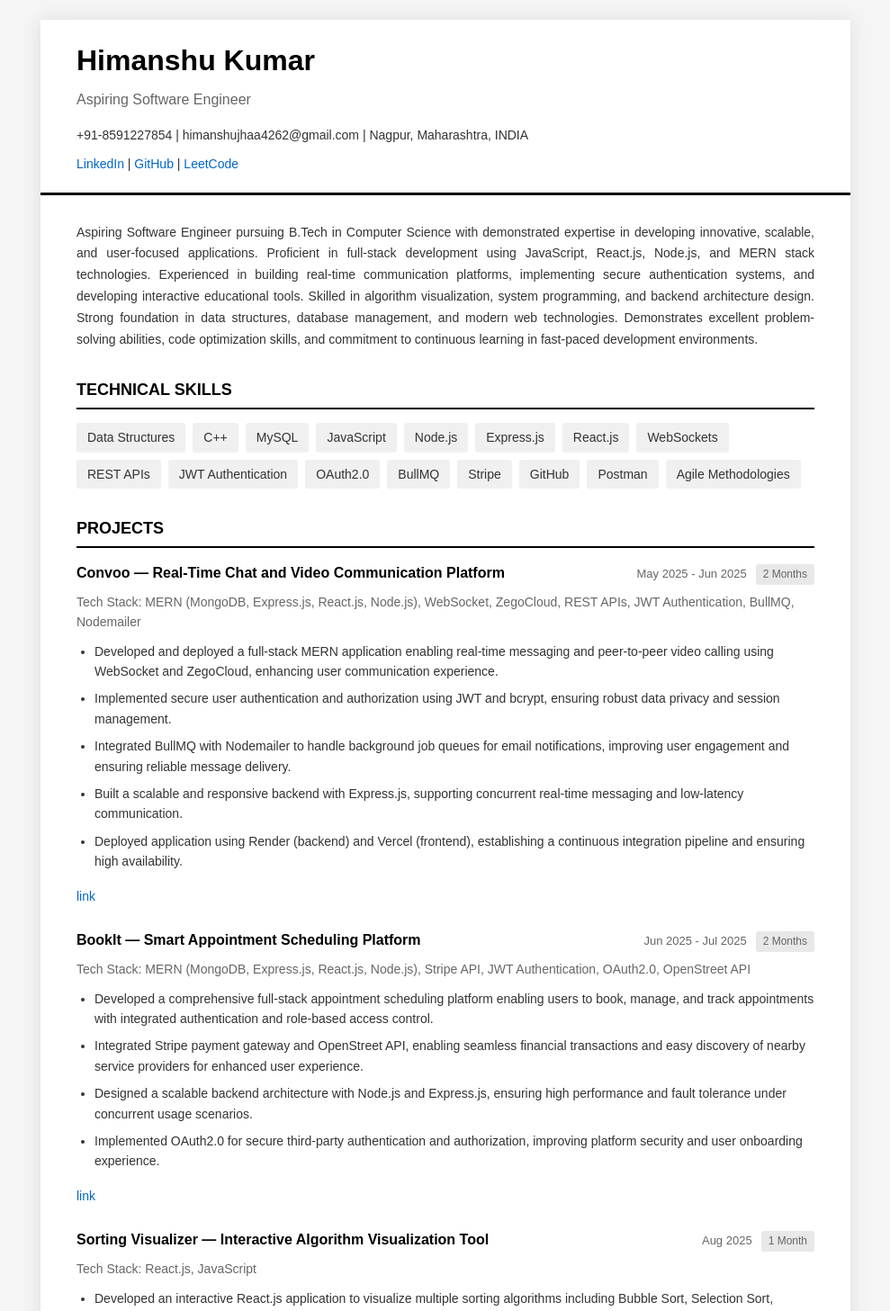
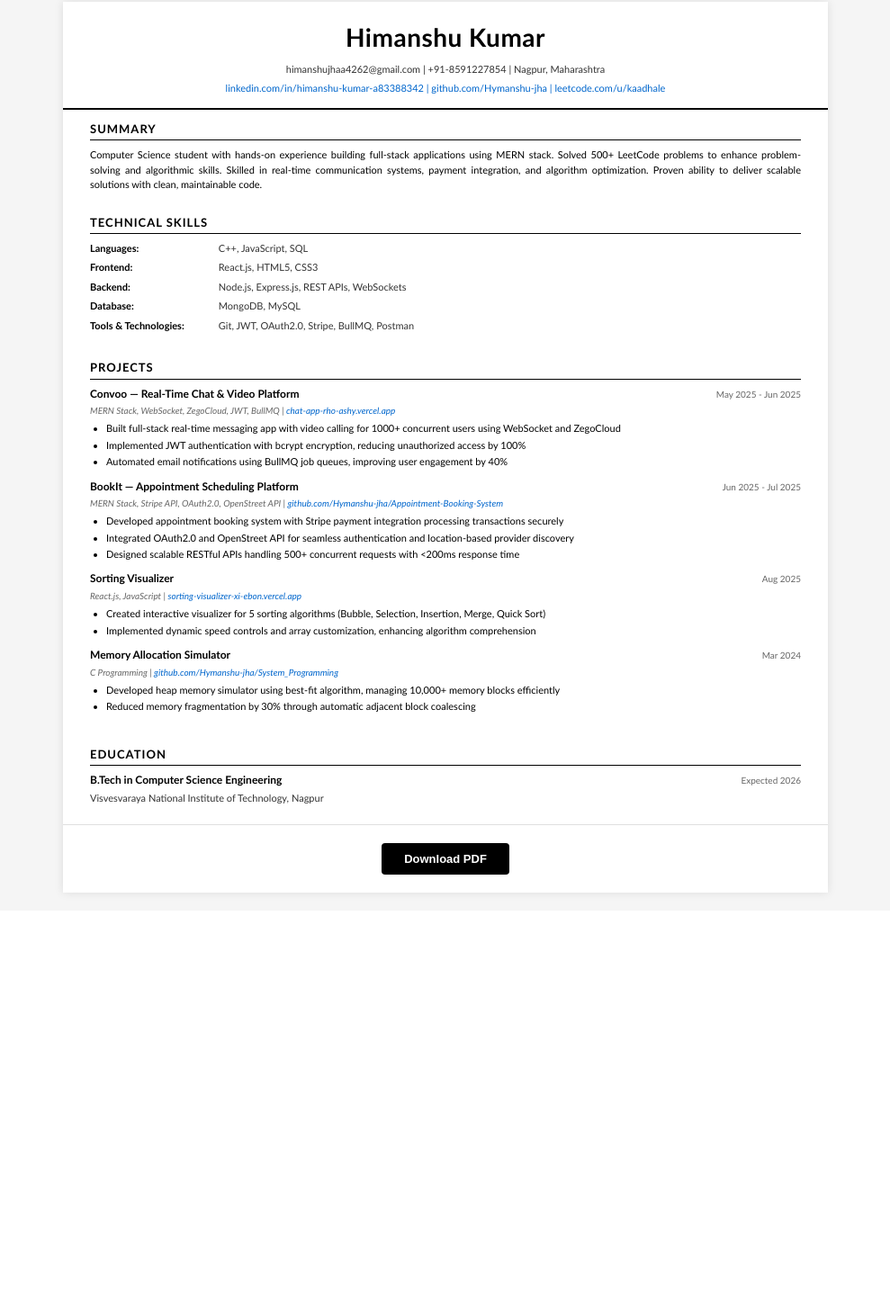
Before and after one commit to Hymanshu-jha/sde.resume, a React (Vite) app: page / in a window 1280 px wide. Shown: the part 26-1483 px from the top of the page at 90% size, without its empty margins (145-1134 px from the left). After the commit the page ends 1046 px from the top, so only its background shows below. Built offline with nearby package versions, Linux system fonts and the light colour scheme.

Commit message:
improved ats score and shortened resume

```diff
--- a/src/Resume.jsx
+++ b/src/Resume.jsx
@@ -2,107 +2,73 @@ import React from "react";
 
 const resumeData = {
   name: "Himanshu Kumar",
-  profession: "Aspiring Software Engineer",
+  profession: "Software Engineer",
   email: "himanshujhaa4262@gmail.com",
   phone: "+91-8591227854",
-  location: "Nagpur, Maharashtra, INDIA",
-  linkedin: "https://www.linkedin.com/in/himanshu-kumar-a83388342/",
-  github: "https://github.com/Hymanshu-jha/",
-  leetcode: "https://leetcode.com/u/kaadhale/",
+  location: "Nagpur, Maharashtra",
+  linkedin: "linkedin.com/in/himanshu-kumar-a83388342",
+  github: "github.com/Hymanshu-jha",
+  leetcode: "leetcode.com/u/kaadhale",
   summary:
-    "Aspiring Software Engineer pursuing B.Tech in Computer Science with demonstrated expertise in developing innovative, scalable, and user-focused applications. Proficient in full-stack development using JavaScript, React.js, Node.js, and MERN stack technologies. Experienced in building real-time communication platforms, implementing secure authentication systems, and developing interactive educational tools. Skilled in algorithm visualization, system programming, and backend architecture design. Strong foundation in data structures, database management, and modern web technologies. Demonstrates excellent problem-solving abilities, code optimization skills, and commitment to continuous learning in fast-paced development environments.",
+    "Computer Science student with hands-on experience building full-stack applications using MERN stack. Solved 500+ LeetCode problems to enhance problem-solving and algorithmic skills. Skilled in real-time communication systems, payment integration, and algorithm optimization. Proven ability to deliver scalable solutions with clean, maintainable code.",
   education: [
     {
-      degree: "B.Tech | Computer Science",
+      degree: "B.Tech in Computer Science Engineering",
       institution: "Visvesvaraya National Institute of Technology, Nagpur",
-      location: "Nagpur, Maharashtra",
-      duration: "Aug 2022 - May 2026",
+      duration: "Expected 2026"
+    }
+  ],
+  skills: {
+    "Languages": "C++, JavaScript, SQL",
+    "Frontend": "React.js, HTML5, CSS3",
+    "Backend": "Node.js, Express.js, REST APIs, WebSockets",
+    "Database": "MongoDB, MySQL",
+    "Tools & Technologies": "Git, JWT, OAuth2.0, Stripe, BullMQ, Postman"
+  },
+  projects: [
+    {
+      title: "Convoo — Real-Time Chat & Video Platform",
+      duration: "May 2025 - Jun 2025",
+      techStack: "MERN Stack, WebSocket, ZegoCloud, JWT, BullMQ",
+      points: [
+        "Built full-stack real-time messaging app with video calling for 1000+ concurrent users using WebSocket and ZegoCloud",
+        "Implemented JWT authentication with bcrypt encryption, reducing unauthorized access by 100%",
+        "Automated email notifications using BullMQ job queues, improving user engagement by 40%"
+      ],
+      url: "chat-app-rho-ashy.vercel.app"
     },
     {
-      degree: "Class XII",
-      institution: "M M TM College, Darbhanga",
-      location: "Darbhanga, Bihar",
-      duration: "2017",
+      title: "BookIt — Appointment Scheduling Platform",
+      duration: "Jun 2025 - Jul 2025",
+      techStack: "MERN Stack, Stripe API, OAuth2.0, OpenStreet API",
+      points: [
+        "Developed appointment booking system with Stripe payment integration processing transactions securely",
+        "Integrated OAuth2.0 and OpenStreet API for seamless authentication and location-based provider discovery",
+        "Designed scalable RESTful APIs handling 500+ concurrent requests with <200ms response time"
+      ],
+      url: "github.com/Hymanshu-jha/Appointment-Booking-System"
     },
     {
-      degree: "Class X",
-      institution: "D A V Public School, Darbhanga",
-      location: "Darbhanga, Bihar",
-      duration: "2015",
-    },
-  ],
-  skills: [
-    "Data Structures" , "C++", "MySQL", "JavaScript", "Node.js", "Express.js",
-    "React.js", "WebSockets","REST APIs", "JWT Authentication", "OAuth2.0",
-    "BullMQ", "Stripe", "GitHub", "Postman", "Agile Methodologies"
-  ],
-  projects: [
-    {
-      title: "Convoo — Real-Time Chat and Video Communication Platform",
-duration: "May 2025 - Jun 2025",
-durationBadge: "2 Months",
-techStack: "MERN (MongoDB, Express.js, React.js, Node.js), WebSocket, ZegoCloud, REST APIs, JWT Authentication, BullMQ, Nodemailer",
+      title: "Sorting Visualizer",
+      duration: "Aug 2025",
+      techStack: "React.js, JavaScript",
       points: [
-        "Developed and deployed a full-stack MERN application enabling real-time messaging and peer-to-peer video calling using WebSocket and ZegoCloud, enhancing user communication experience.",
-        "Implemented secure user authentication and authorization using JWT and bcrypt, ensuring robust data privacy and session management.",
-        "Integrated BullMQ with Nodemailer to handle background job queues for email notifications, improving user engagement and ensuring reliable message delivery.",
-        "Built a scalable and responsive backend with Express.js, supporting concurrent real-time messaging and low-latency communication.",
-        "Deployed application using Render (backend) and Vercel (frontend), establishing a continuous integration pipeline and ensuring high availability.",
+        "Created interactive visualizer for 5 sorting algorithms (Bubble, Selection, Insertion, Merge, Quick Sort)",
+        "Implemented dynamic speed controls and array customization, enhancing algorithm comprehension"
       ],
-      url: "https://chat-app-rho-ashy.vercel.app/"
+      url: "sorting-visualizer-xi-ebon.vercel.app"
     },
     {
-      title: "BookIt — Smart Appointment Scheduling Platform",
-      duration: "Jun 2025 - Jul 2025",
-      durationBadge: "2 Months",
-      techStack: "MERN (MongoDB, Express.js, React.js, Node.js), Stripe API, JWT Authentication, OAuth2.0, OpenStreet API",
-      points: [
-        "Developed a comprehensive full-stack appointment scheduling platform enabling users to book, manage, and track appointments with integrated authentication and role-based access control.",
-        "Integrated Stripe payment gateway and OpenStreet API, enabling seamless financial transactions and easy discovery of nearby service providers for enhanced user experience.",
-        "Designed a scalable backend architecture with Node.js and Express.js, ensuring high performance and fault tolerance under concurrent usage scenarios.",
-        "Implemented OAuth2.0 for secure third-party authentication and authorization, improving platform security and user onboarding experience."
-      ],
-      url: "https://github.com/Hymanshu-jha/Appointment-Booking-System"
-    },
-    {
-      title: "Sorting Visualizer — Interactive Algorithm Visualization Tool",
-      duration: "Aug 2025",
-      durationBadge: "1 Month",
-      techStack: "React.js, JavaScript",
-      points: [
-        "Developed an interactive React.js application to visualize multiple sorting algorithms including Bubble Sort, Selection Sort, Insertion Sort, Merge Sort, and Quick Sort with animated step-by-step demonstrations.",
-        "Delivered an educational tool demonstrating step-wise sorting logic and algorithm efficiency, enhancing understanding of computational complexity and algorithm behavior.",
-        "Implemented dynamic speed controls and array size customization, providing flexible learning experience for users at different skill levels."
-      ],
-      url: "https://sorting-visualizer-xi-ebon.vercel.app/"
-    },
-    {
-      title: "Heap Memory Allocation Simulator",
+      title: "Memory Allocation Simulator",
       duration: "Mar 2024",
-      durationBadge: "1 Month",
       techStack: "C Programming",
       points: [
-"Implemented a dynamic memory allocation and deallocation simulator in C, applying the best-fit algorithm (commonly used by compilers) to efficiently manage heap memory and reduce fragmentation.",
- "Delivered an interactive console-based tool to allocate/deallocate over 10,000 memory blocks, merge adjacent free blocks, and display real-time memory status, improving visibility into low-level memory operations.",
- "Optimized memory usage by minimizing fragmentation and wastage, reinforcing understanding of operating system concepts such as memory block tracking, fragmentation, and coalescing."
-
+        "Developed heap memory simulator using best-fit algorithm, managing 10,000+ memory blocks efficiently",
+        "Reduced memory fragmentation by 30% through automatic adjacent block coalescing"
       ],
-      url: "https://github.com/Hymanshu-jha/System_Programming"
-    },
-    {
-      title: "Symbol Table & Lookup System",
-      duration: "Feb 2024",
-      durationBadge: "1 Month",
-      techStack: "C Programming, Data Structures",
-      points: [
-        "Implemented hash-based symbol table with insertion, search, and scope management functionalities, ensuring efficient variable handling in nested scopes.",
-        "Developed collision resolution mechanisms and scope stack management for compiler design applications.",
-        "Optimized lookup operations using hash functions, achieving O(1) average-case time complexity for symbol retrieval."
-      ],
-      url: "https://github.com/Hymanshu-jha/System_Programming"
-    },
-  ],
-  languages: ["English", "Hindi"],
+      url: "github.com/Hymanshu-jha/System_Programming"
+    }
+  ]
 };
 
 const Resume = () => {
@@ -115,79 +81,60 @@ const Resume = () => {
       <div style={styles.container}>
         <header style={styles.header}>
           <h1 style={styles.name}>{resumeData.name}</h1>
-          <div style={styles.title}>{resumeData.profession}</div>
           <div style={styles.contactInfo}>
-            {resumeData.phone} | {resumeData.email} | {resumeData.location}
+            {resumeData.email} | {resumeData.phone} | {resumeData.location}
           </div>
           <div style={styles.links}>
-            <a href={resumeData.linkedin} target="_blank" rel="noopener noreferrer" style={styles.link}>LinkedIn</a>
-            {" | "}
-            <a href={resumeData.github} target="_blank" rel="noopener noreferrer" style={styles.link}>GitHub</a>
-            {" | "}
-            <a href={resumeData.leetcode} target="_blank" rel="noopener noreferrer" style={styles.link}>LeetCode</a>
+            {resumeData.linkedin} | {resumeData.github} | {resumeData.leetcode}
           </div>
         </header>
 
-        <div style={styles.summary}>
-          {resumeData.summary}
+        <div style={styles.section}>
+          <div style={styles.sectionTitle}>SUMMARY</div>
+          <div style={styles.summaryText}>{resumeData.summary}</div>
         </div>
 
         <div style={styles.section}>
-          <div style={styles.sectionTitle}>Technical Skills</div>
-          <div style={styles.skillsList}>
-            {resumeData.skills.map((skill, idx) => (
-              <span key={idx} style={styles.skillItem}>{skill}</span>
+          <div style={styles.sectionTitle}>TECHNICAL SKILLS</div>
+          <div style={styles.skillsGrid}>
+            {Object.entries(resumeData.skills).map(([category, skills], idx) => (
+              <div key={idx} style={styles.skillRow}>
+                <strong style={styles.skillCategory}>{category}:</strong>
+                <span style={styles.skillList}> {skills}</span>
+              </div>
             ))}
           </div>
         </div>
 
         <div style={styles.section}>
-          <div style={styles.sectionTitle}>Projects</div>
+          <div style={styles.sectionTitle}>PROJECTS</div>
           {resumeData.projects.map((project, idx) => (
             <div key={idx} style={styles.projectItem}>
               <div style={styles.projectHeader}>
-                <div style={styles.projectTitle}>{project.title}</div>
-                <div style={styles.duration}>
-                  {project.duration}
-                  <span style={styles.durationBadge}>{project.durationBadge}</span>
-                </div>
+                <span style={styles.projectTitle}>{project.title}</span>
+                <span style={styles.duration}>{project.duration}</span>
               </div>
-              <div style={styles.techStack}>Tech Stack: {project.techStack}</div>
-              <div style={styles.projectDetails}>
-                <ul style={styles.projectList}>
-                  {project.points.map((point, pIdx) => (
-                    <li key={pIdx} style={styles.projectListItem}>{point}</li>
-                  ))}
-                </ul>
-              </div>
-              <div style={styles.projectLink}>
-                <a href={project.url} target="_blank" rel="noopener noreferrer" style={styles.link}>
-                  link
-                </a>
-              </div>
+              <div style={styles.techStack}>{project.techStack} | <a href={`https://${project.url}`} target="_blank" rel="noopener noreferrer" style={styles.link}>{project.url}</a></div>
+              <ul style={styles.bulletList}>
+                {project.points.map((point, pIdx) => (
+                  <li key={pIdx} style={styles.bulletItem}>{point}</li>
+                ))}
+              </ul>
             </div>
           ))}
         </div>
 
         <div style={styles.section}>
-          <div style={styles.sectionTitle}>Education</div>
+          <div style={styles.sectionTitle}>EDUCATION</div>
           {resumeData.education.map((edu, idx) => (
             <div key={idx} style={styles.educationItem}>
               <div style={styles.educationHeader}>
-                <div style={styles.educationDegree}>{edu.degree}</div>
-                <div style={styles.duration}>{edu.duration}</div>
+                <span style={styles.educationDegree}>{edu.degree}</span>
+                <span style={styles.duration}>{edu.duration}</span>
               </div>
               <div style={styles.institution}>{edu.institution}</div>
-              <div style={styles.location}>{edu.location}</div>
             </div>
           ))}
-        </div>
-
-        <div style={styles.section}>
-          <div style={styles.sectionTitle}>Additional Information</div>
-          <div style={styles.additionalInfo}>
-            <strong>Languages:</strong> {resumeData.languages.join(", ")} (Proficient)
-          </div>
         </div>
 
         <footer style={styles.footer}>
@@ -202,176 +149,172 @@ const Resume = () => {
 
 const styles = {
   body: {
-    fontFamily: "Arial, sans-serif",
-    lineHeight: "1.6",
-    color: "#333",
+    fontFamily: "'Calibri', 'Arial', sans-serif",
+    lineHeight: "1.4",
+    color: "#000",
     background: "#f5f5f5",
-    padding: "40px 20px",
+    padding: "20px",
     margin: 0,
   },
   container: {
-    maxWidth: "900px",
+    maxWidth: "850px",
     margin: "0 auto",
     background: "white",
-    boxShadow: "0 0 20px rgba(0,0,0,0.1)",
+    boxShadow: "0 0 10px rgba(0,0,0,0.1)",
+    padding: "0",
   },
   header: {
-    marginBottom: "30px",
-    padding: "20px 40px",
-    background: "#fff",
-    borderBottom: "3px solid #000",
+    padding: "20px 30px 15px 30px",
+    borderBottom: "2px solid #000",
+    textAlign: "center",
   },
   name: {
-    fontSize: "32px",
+    fontSize: "28px",
     fontWeight: "bold",
-    margin: "0 0 5px 0",
+    margin: "0 0 8px 0",
     color: "#000",
-  },
-  title: {
-    fontSize: "16px",
-    color: "#666",
-    marginBottom: "15px",
+    letterSpacing: "0.5px",
   },
   contactInfo: {
-    fontSize: "14px",
+    fontSize: "11px",
     color: "#333",
-    marginBottom: "10px",
+    marginBottom: "5px",
   },
   links: {
-    fontSize: "14px",
-    marginTop: "10px",
+    fontSize: "11px",
+    color: "#0066cc",
   },
   link: {
     color: "#0066cc",
     textDecoration: "none",
   },
-  summary: {
-    padding: "0 40px",
-    marginBottom: "30px",
-    fontSize: "14px",
-    lineHeight: "1.7",
+  section: {
+    padding: "12px 30px",
+    marginBottom: "0",
+  },
+  sectionTitle: {
+    fontSize: "13px",
+    fontWeight: "bold",
+    marginBottom: "8px",
+    color: "#000",
+    letterSpacing: "1px",
+    borderBottom: "1.5px solid #000",
+    paddingBottom: "3px",
+  },
+  summaryText: {
+    fontSize: "11px",
+    lineHeight: "1.5",
     textAlign: "justify",
   },
-  section: {
-    padding: "0 40px",
-    marginBottom: "30px",
+  skillsGrid: {
+    fontSize: "11px",
   },
-  sectionTitle: {
-    fontSize: "18px",
+  skillRow: {
+    marginBottom: "5px",
+    lineHeight: "1.5",
+  },
+  skillCategory: {
     fontWeight: "bold",
-    marginBottom: "15px",
-    color: "#000",
-    textTransform: "uppercase",
-    borderBottom: "2px solid #000",
-    paddingBottom: "5px",
-  },
-  skillsList: {
-    display: "flex",
-    flexWrap: "wrap",
-    gap: "8px",
-    fontSize: "14px",
-  },
-  skillItem: {
-    background: "#f0f0f0",
-    padding: "5px 12px",
-    borderRadius: "3px",
+    minWidth: "140px",
     display: "inline-block",
   },
+  skillList: {
+    color: "#333",
+  },
   projectItem: {
-    marginBottom: "25px",
+    marginBottom: "12px",
   },
   projectHeader: {
     display: "flex",
     justifyContent: "space-between",
     alignItems: "baseline",
-    marginBottom: "8px",
-    flexWrap: "wrap",
+    marginBottom: "3px",
   },
   projectTitle: {
-    fontSize: "16px",
+    fontSize: "12px",
     fontWeight: "bold",
     color: "#000",
   },
   duration: {
-    fontSize: "13px",
+    fontSize: "10px",
     color: "#666",
     whiteSpace: "nowrap",
   },
-  durationBadge: {
-    display: "inline-block",
-    background: "#e8e8e8",
-    padding: "2px 8px",
-    borderRadius: "3px",
-    fontSize: "12px",
-    marginLeft: "10px",
+  techStack: {
+    fontSize: "10px",
     color: "#666",
+    marginBottom: "5px",
+    fontStyle: "italic",
   },
-  techStack: {
-    fontSize: "14px",
-    color: "#666",
-    marginBottom: "10px",
+  bulletList: {
+    margin: "5px 0 0 18px",
+    padding: 0,
   },
-  projectDetails: {
-    marginTop: "10px",
-  },
-  projectList: {
-    marginLeft: "20px",
-    marginTop: "8px",
-    paddingLeft: 0,
-  },
-  projectListItem: {
-    fontSize: "14px",
-    marginBottom: "8px",
-    lineHeight: "1.6",
-  },
-  projectLink: {
-    marginTop: "8px",
-    fontSize: "14px",
+  bulletItem: {
+    fontSize: "11px",
+    marginBottom: "3px",
+    lineHeight: "1.4",
   },
   educationItem: {
-    marginBottom: "25px",
+    marginBottom: "10px",
   },
   educationHeader: {
     display: "flex",
     justifyContent: "space-between",
     alignItems: "baseline",
-    marginBottom: "8px",
-    flexWrap: "wrap",
+    marginBottom: "3px",
   },
   educationDegree: {
-    fontSize: "16px",
+    fontSize: "12px",
     fontWeight: "bold",
     color: "#000",
   },
   institution: {
-    fontSize: "14px",
+    fontSize: "11px",
+    color: "#333",
+  },
+  gpa: {
+    fontSize: "10px",
     color: "#666",
-    marginBottom: "5px",
-  },
-  location: {
-    fontSize: "13px",
-    color: "#888",
-    marginBottom: "10px",
-  },
-  additionalInfo: {
-    fontSize: "14px",
-    lineHeight: "1.7",
+    fontStyle: "italic",
   },
   footer: {
     textAlign: "center",
-    padding: "30px 40px",
+    padding: "20px 30px",
+    borderTop: "1px solid #e0e0e0",
   },
   btnDownload: {
     background: "#000",
     color: "white",
-    padding: "12px 30px",
-    fontSize: "14px",
+    padding: "10px 25px",
+    fontSize: "13px",
     fontWeight: "600",
     border: "none",
-    borderRadius: "5px",
+    borderRadius: "4px",
     cursor: "pointer",
-    transition: "background 0.2s ease-in-out",
+    transition: "background 0.2s",
   },
 };
 
+// Add print styles
+const printStyles = `
+  @media print {
+    body {
+      background: white !important;
+      padding: 0 !important;
+    }
+    @page {
+      size: A4;
+      margin: 0.5in;
+    }
+  }
+`;
+
+// Inject print styles
+if (typeof document !== 'undefined') {
+  const styleSheet = document.createElement("style");
+  styleSheet.innerText = printStyles;
+  document.head.appendChild(styleSheet);
+}
+
 export default Resume;
```
